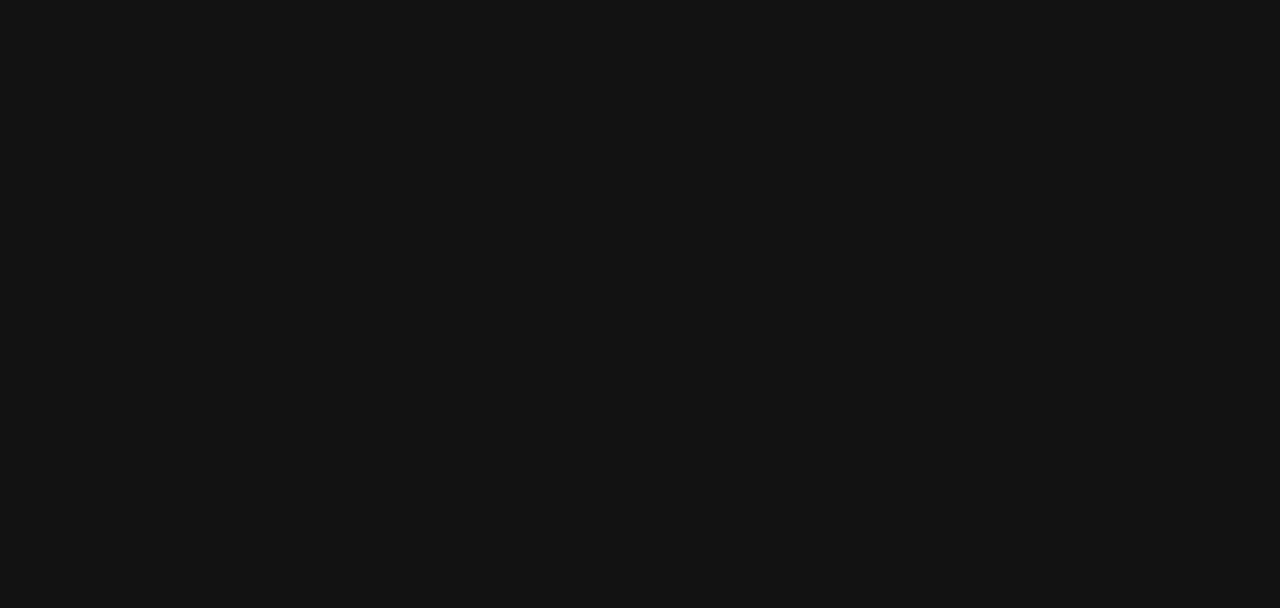
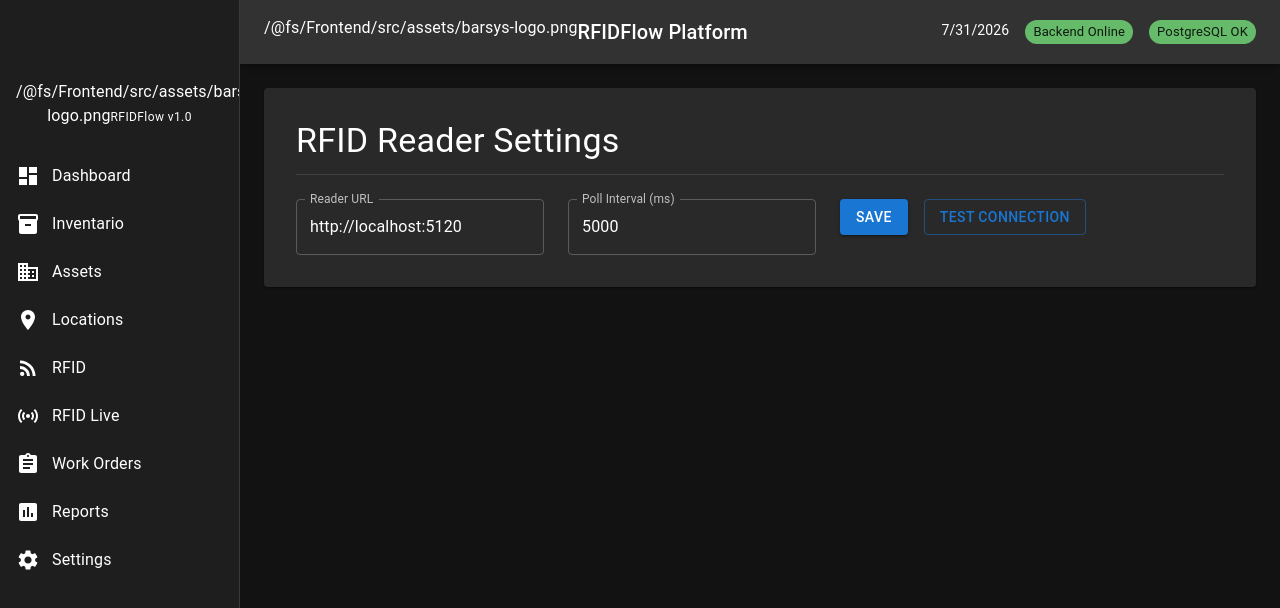
Before and after one commit to gbarajas-barsys/barsys-rfidflow, a React (Vite) app in the folder Frontend/: page /settings/rfid in a window 1280 px wide. Before the commit this address had no page. Shown: the top 608 px of the page. Built offline with nearby package versions, Linux system fonts and the light colour scheme.

Commit message:
git add .
git commit -m "RFID Settings and API integration completed"

```diff
--- a/Frontend/src/App.tsx
+++ b/Frontend/src/App.tsx
@@ -11,6 +11,7 @@
 import WorkOrdersPage from "./pages/workorders/WorkOrdersPage";
 import ReportsPage from "./pages/reports/ReportsPage";
 import SettingsPage from "./pages/settings/SettingsPage";
+import RFIDSettingsPage from "./pages/settings/RFIDSettingsPage";
 
 import TestReaderPage from "./pages/TestReaderPage";
 
@@ -68,6 +69,11 @@
             path="/settings"
             element={<SettingsPage />}
           />
+
+          <Route
+            path="/settings/rfid"
+            element={<RFIDSettingsPage />}
+          />
         </Route>
       </Routes>
     </BrowserRouter>
--- /dev/null
+++ b/Frontend/src/pages/settings/RFIDSettingsPage.tsx
@@ -0,0 +1,216 @@
+import { useEffect, useState } from "react";
+
+import {
+  Paper,
+  Typography,
+  TextField,
+  Button,
+  Grid,
+  Divider,
+  Alert,
+} from "@mui/material";
+
+export default function RFIDSettingsPage() {
+  const [readerUrl, setReaderUrl] =
+    useState("");
+
+  const [pollInterval, setPollInterval] =
+    useState("5000");
+
+  const [message, setMessage] =
+    useState("");
+
+  const [messageType, setMessageType] =
+    useState<
+      "success" | "error"
+    >("success");
+
+  useEffect(() => {
+    const savedReaderUrl =
+      localStorage.getItem(
+        "rfid-reader-url"
+      ) ??
+      "http://localhost:5120";
+
+    const savedInterval =
+      localStorage.getItem(
+        "rfid-poll-interval"
+      ) ?? "5000";
+
+    setReaderUrl(
+      savedReaderUrl
+    );
+
+    setPollInterval(
+      savedInterval
+    );
+  }, []);
+
+  const saveSettings =
+    () => {
+      localStorage.setItem(
+        "rfid-reader-url",
+        readerUrl
+      );
+
+      localStorage.setItem(
+        "rfid-poll-interval",
+        pollInterval
+      );
+
+      setMessageType(
+        "success"
+      );
+
+      setMessage(
+        "Configuración guardada correctamente."
+      );
+    };
+
+  const testConnection =
+    async () => {
+      try {
+        const response =
+          await fetch(
+            `${readerUrl}/api/reads`
+          );
+
+        if (
+          response.ok
+        ) {
+          setMessageType(
+            "success"
+          );
+
+          setMessage(
+            "Conexión exitosa con RFIDFlow API."
+          );
+        } else {
+          setMessageType(
+            "error"
+          );
+
+          setMessage(
+            "La API respondió con error."
+          );
+        }
+      } catch {
+        setMessageType(
+          "error"
+        );
+
+        setMessage(
+          "No fue posible conectar con la API."
+        );
+      }
+    };
+
+  return (
+    <Paper
+      sx={{
+        p: 4,
+      }}
+    >
+      <Typography
+        variant="h4"
+        gutterBottom
+      >
+        RFID Reader Settings
+      </Typography>
+
+      <Divider
+        sx={{
+          mb: 3,
+        }}
+      />
+
+      <Grid
+        container
+        spacing={3}
+      >
+        <Grid
+          item
+          xs={12}
+        >
+          <TextField
+            fullWidth
+            label="Reader URL"
+            value={
+              readerUrl
+            }
+            onChange={(
+              e
+            ) =>
+              setReaderUrl(
+                e.target
+                  .value
+              )
+            }
+          />
+        </Grid>
+
+        <Grid
+          item
+          xs={12}
+        >
+          <TextField
+            fullWidth
+            label="Poll Interval (ms)"
+            value={
+              pollInterval
+            }
+            onChange={(
+              e
+            ) =>
+              setPollInterval(
+                e.target
+                  .value
+              )
+            }
+          />
+        </Grid>
+
+        <Grid
+          item
+          xs={12}
+        >
+          <Button
+            variant="contained"
+            onClick={
+              saveSettings
+            }
+            sx={{
+              mr: 2,
+            }}
+          >
+            Save
+          </Button>
+
+          <Button
+            variant="outlined"
+            onClick={
+              testConnection
+            }
+          >
+            Test Connection
+          </Button>
+        </Grid>
+
+        {message && (
+          <Grid
+            item
+            xs={12}
+          >
+            <Alert
+              severity={
+                messageType
+              }
+            >
+              {message}
+            </Alert>
+          </Grid>
+        )}
+      </Grid>
+    </Paper>
+  );
+}
--- a/Frontend/src/services/rfidService.ts
+++ b/Frontend/src/services/rfidService.ts
@@ -6,7 +6,13 @@
   timestamp: string;
 };
 
+const readerUrl =
+  localStorage.getItem(
+    "rfid-reader-url"
+  ) ??
+  "http://localhost:5120";
+
 export const rfidService =
   new ImpinjR700Provider(
-    "http://localhost:5120"
+    readerUrl
   );
```
